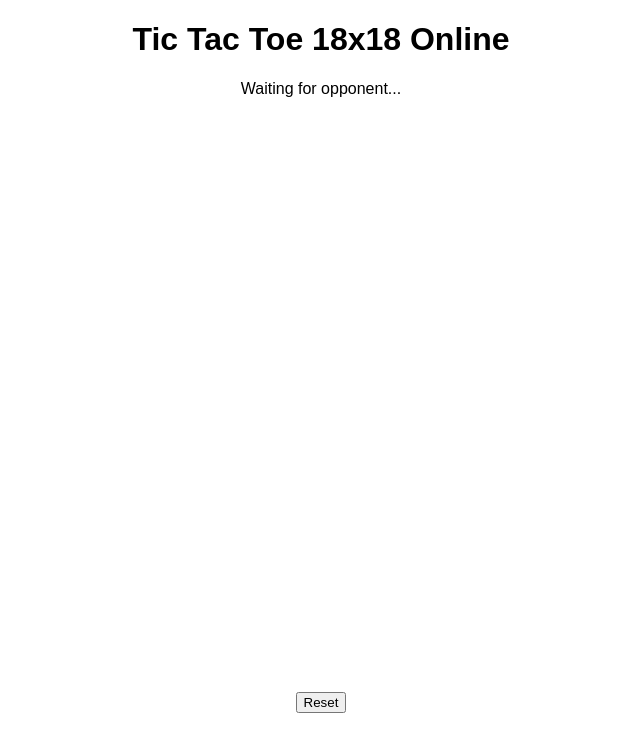
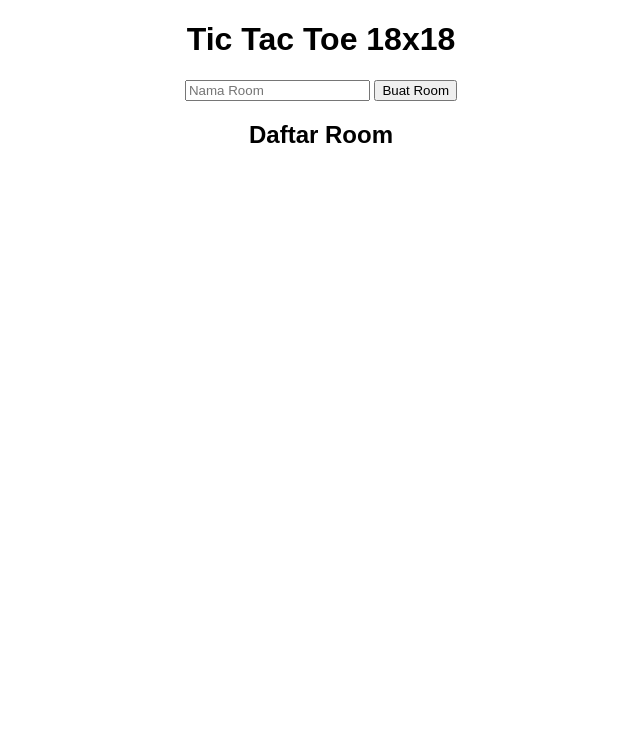
Before and after one commit to Mafatikhul281/Tictactoe18, a Flask app: page / in a window 1280 px wide. Shown: the top 752 px of the page, without its empty margins (319-959 px from the left). Run offline with Flask 3, Linux system fonts and the light colour scheme; some libraries are stand-ins or nearby versions.

Commit message:
Update index.html

```diff
--- a/templates/index.html
+++ b/templates/index.html
@@ -1,16 +1,26 @@
-
 <!DOCTYPE html>
-<html>
+<html lang="en">
 <head>
-    <title>Tic Tac Toe 18x18 Online</title>
-    <link rel="stylesheet" href="/static/style.css">
-    <script src="https://cdn.socket.io/4.5.4/socket.io.min.js"></script>
+  <meta charset="UTF-8">
+  <title>Tic Tac Toe 18x18</title>
+  <script src="https://cdn.socket.io/4.6.1/socket.io.min.js"></script>
+  <style>
+    body { font-family: sans-serif; text-align: center; }
+    #gameBoard table { margin: 20px auto; }
+    td:hover { background: #eee; }
+  </style>
 </head>
 <body>
-    <h1>Tic Tac Toe 18x18 Online</h1>
-    <div id="info">Waiting for opponent...</div>
-    <div id="board"></div>
-    <button onclick="resetBoard()">Reset</button>
-    <script src="/static/script.js"></script>
+  <h1>Tic Tac Toe 18x18</h1>
+
+  <input type="text" id="roomInput" placeholder="Nama Room">
+  <button onclick="createRoom()">Buat Room</button>
+
+  <h2>Daftar Room</h2>
+  <div id="roomList"></div>
+
+  <div id="gameBoard"></div>
+
+  <script src="{{ url_for('static', filename='script.js') }}"></script>
 </body>
 </html>
```
